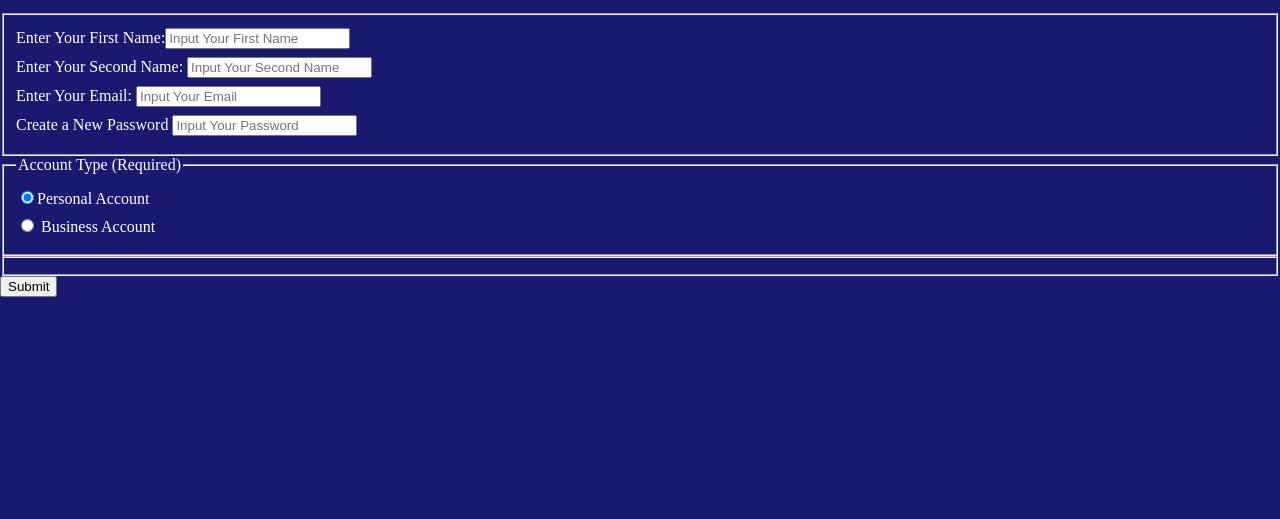
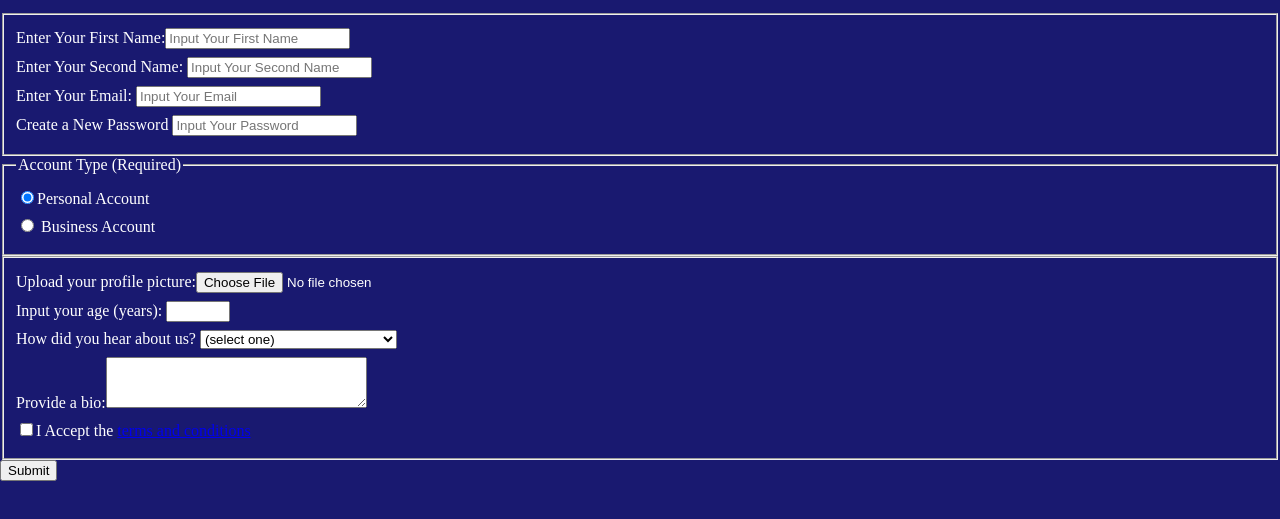
Before and after one commit to plikipie/Form_Registration, a plain HTML site: page index.html in a window 1280 px wide. Shown: the part 101-620 px from the top of the page. Drawn offline with Linux system fonts and the light colour scheme.

Commit message:
add last fieldset

```diff
--- a/index.html
+++ b/index.html
@@ -64,8 +64,48 @@
           Business Account
         </label>
       </fieldset>
-      <fieldset></fieldset>
-      <input type="submit" value="Submit" />
+      <fieldset>
+        <label for="profilePicture"
+          >Upload your profile picture:<input
+            type="file"
+            name="profilePicture"
+            id="profilePicture"
+            accept="image/*"
+        /></label>
+        <label for="age"
+          >Input your age (years):
+          <input type="number" min="13" max="120" name="age" id="age"
+        /></label>
+        <label for="referrer"
+          >How did you hear about us?
+          <select name="referrer" id="referrer">
+            <option value="" disabled selected>(select one)</option>
+            <option value="1">FreeCodeCamp Sosial Media</option>
+            <option value="2">FreeCodeCamp Website</option>
+            <option value="3">FreeCodeCamp Course</option>
+            <option value="4">Other</option>
+          </select>
+        </label>
+        <label for="bio"
+          >Provide a bio:<textarea
+            id="bio"
+            name="bio"
+            cols="30"
+            rows="3"
+            placeholder="I like coding on the beach..."
+          >
+          </textarea>
+        </label>
+        <label for="term-and-conditions"
+          ><input
+            type="checkbox"
+            name="term-and-conditions"
+            id="term-and-conditions"
+            required
+          />I Accept the <a href="#">terms and conditions</a></label
+        >
+      </fieldset>
+      <input type="submit" value="Submit" name="submit" />
     </form>
   </body>
 </html>
```
